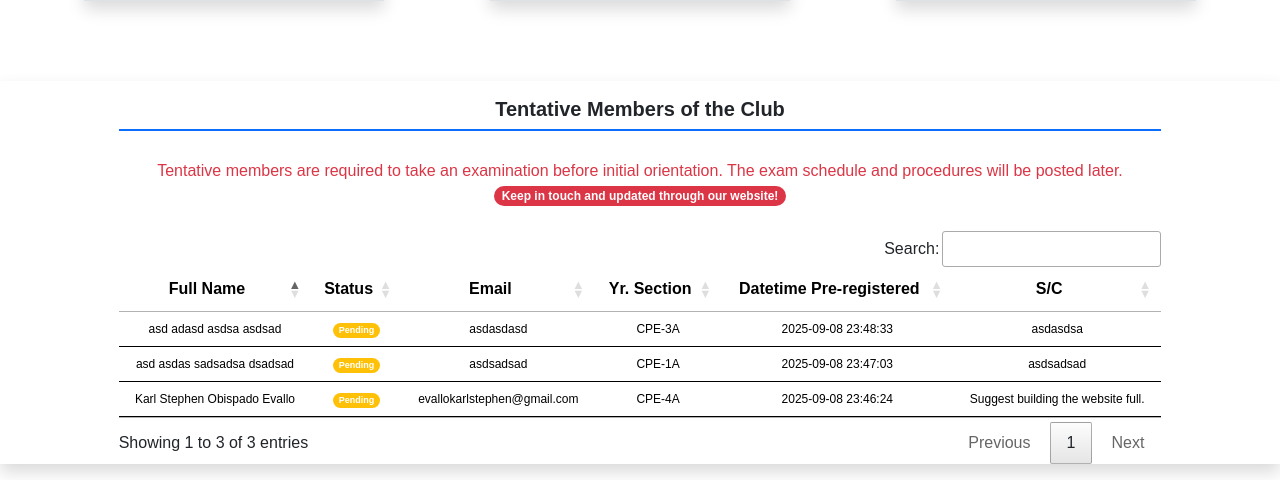
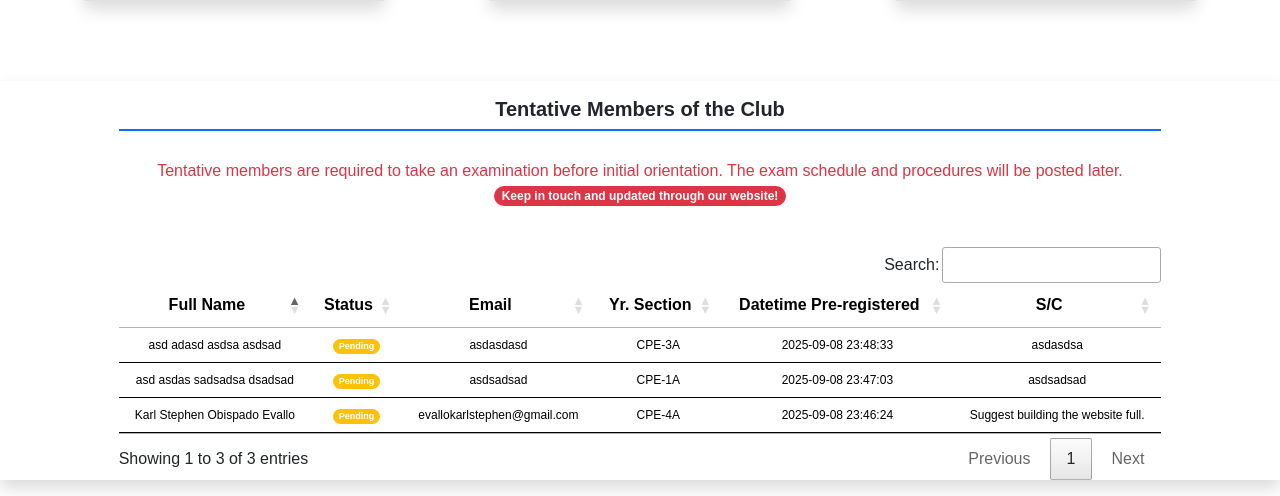
Before and after one commit to MiyokoShinzu/nas, a PHP site: page /members.php in a window 1280 px wide. Shown: the part 1137-1633 px from the top of the page. Run offline with PHP 8.4, Linux system fonts and the light colour scheme; data comes from the database, SQL or seed files in the repository; lists and menus that the app fills with data are empty; some libraries are stand-ins or nearby versions.

Commit message:
Update members.php

```diff
--- a/members.php
+++ b/members.php
@@ -349,7 +349,7 @@
                 </span>
             </div>
 
-            <div class="col-10 col-lg-10 mx-auto ">
+            <div class="col-10 mt-3 col-lg-10 mx-auto ">
                 <div class="">
                     <table class="table table-hover" id="members_table">
                         <thead>
@@ -614,10 +614,7 @@
                 $('#members_table').DataTable({
                     dom: 'frBtip',
                     responsive: true,
-                    autoWidth: false, // prevent fixed widths
-                    initComplete: function() {
-                        this.api().columns.adjust().responsive.recalc();
-                    },
+
                     buttons: [
 
 
```
